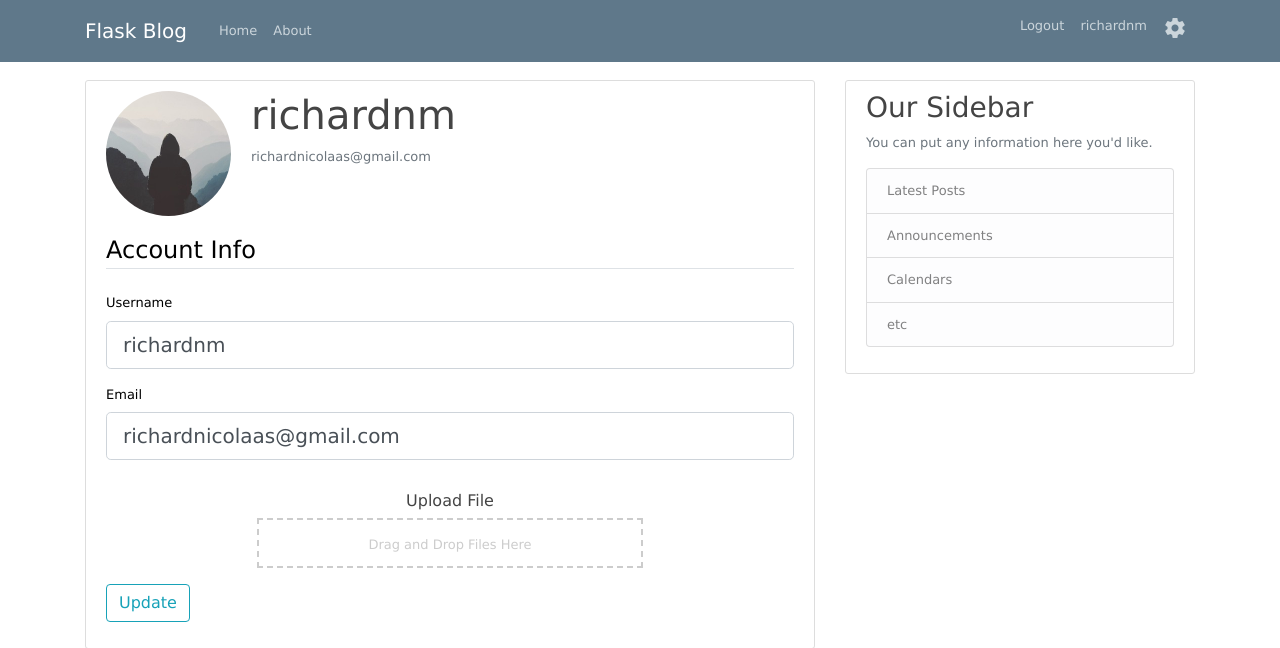
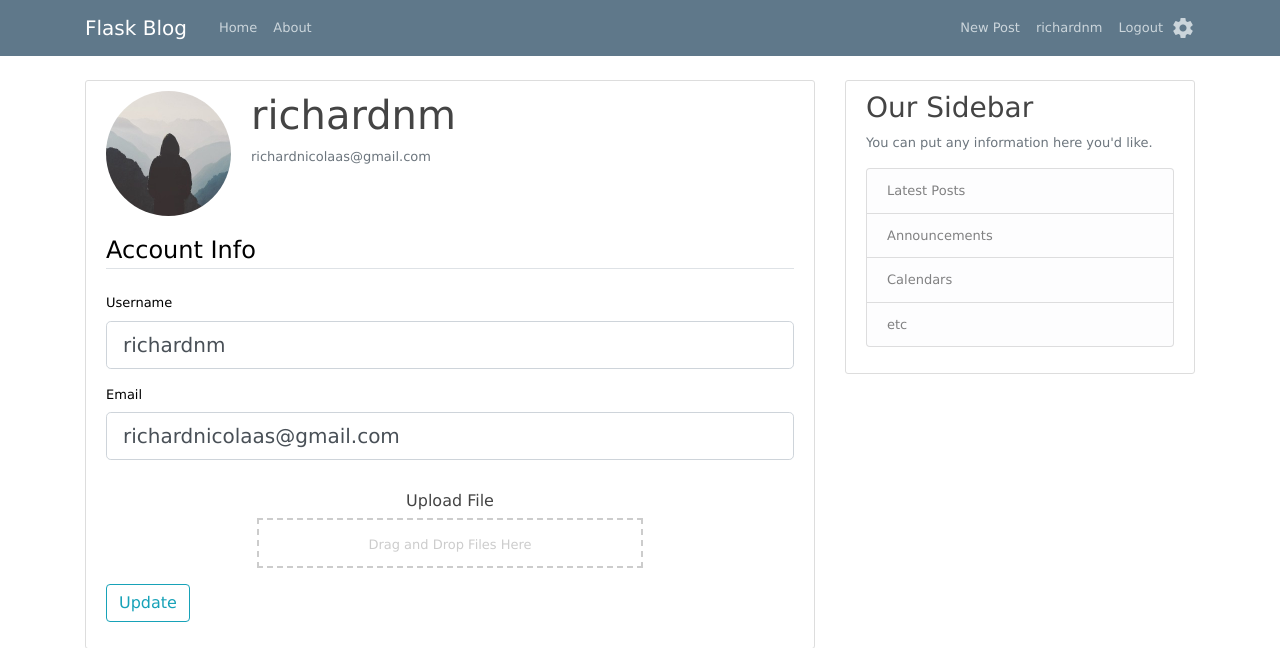
Before and after one commit to richardnm-2/FlaskBlog, a Flask app: page /account in a window 1280 px wide. Shown: the top 648 px of the page. Run offline with Flask 2, Linux system fonts and the light colour scheme; a user stored in the database is signed in; some libraries are stand-ins or nearby versions.

Commit message:
BD Update Delete

```diff
--- a/flaskblog/forms.py
+++ b/flaskblog/forms.py
@@ -1,7 +1,7 @@
 from flask_wtf import FlaskForm
 from flask_wtf.file import FileField, FileAllowed
 from flask_login import current_user
-from wtforms import StringField, PasswordField, SubmitField, BooleanField
+from wtforms import StringField, PasswordField, SubmitField, BooleanField, TextAreaField
 from wtforms.validators import DataRequired, Length, Email, EqualTo, ValidationError
 from flaskblog.models import User
 
@@ -55,3 +55,8 @@ class UpdateAccountForm(FlaskForm):
             user = User.query.filter_by(email=email.data).first()
             if user:
                 raise ValidationError('That email is taken. Please choose another one')
+
+class PostForm(FlaskForm):
+    title = StringField('Title', validators=[DataRequired()])
+    content = TextAreaField('Content', validators=[DataRequired()])
+    submit = SubmitField('Post')
--- /dev/null
+++ b/flaskblog/my_functions/teste2.py
@@ -0,0 +1,4 @@
+from datetime import datetime, timezone
+
+utc_dt = datetime.utcnow()
+print(utc_dt.replace(tzinfo=timezone.utc).astimezone(tz=None))
--- a/flaskblog/routes.py
+++ b/flaskblog/routes.py
@@ -1,33 +1,25 @@
-from flask import render_template, url_for, flash, redirect, request
+from flask import render_template, url_for, flash, redirect, request, abort
 from flaskblog import app, db, bcrypt
-from flaskblog.forms import RegistrationForm, LoginForm, UpdateAccountForm
-from flaskblog.models import User, Post
+from flaskblog.forms import RegistrationForm, LoginForm, UpdateAccountForm, PostForm
+from flaskblog.models import User, Post, PostHistory, DeletedPost, DeletedPostHistory
 from flask_login import login_user, logout_user, current_user, login_required
 from flaskblog.my_functions.upload import upload, transfer_picture_to_main_folder
+from flaskblog.my_functions.delete import delete_move_post
 from uuid import uuid4
+from datetime import datetime, timezone
+
 
 db.create_all()
-
-posts = [
-    {
-        'author': 'Richard',
-        'title': 'Blog Post 1',
-        'content': 'First post content',
-        'date_posted': 'April 20, 2020',
-    },
-
-    {
-        'author': 'Richard Meijerink',
-        'title': 'Blog Post 2',
-        'content': 'Second post content',
-        'date_posted': 'April 21, 2020',
-    }
-]
 
 @app.route('/')
 @app.route('/home')
 def home():
-    return render_template('home.html', posts=posts, title='TESTE')
+    posts = Post.query.order_by(Post.date_edited).all()
+    for post in posts:
+        print(post.content + str(post.date_edited))
+    posts_history = PostHistory.query.all()
+    tz = timezone.utc
+    return render_template('home.html', posts=posts, tz=tz, title='TESTE')
 
 @app.route('/about')
 def about():
@@ -100,3 +92,61 @@ def account():
         print("")
     image_file = url_for('static', filename='profile_pics/' + current_user.image_file)
     return render_template('account.html', title='Account', image_file=image_file, form=form)
+
+@app.route('/post/new', methods=['GET', 'POST'])
+@login_required
+def new_post():
+    form = PostForm()
+    if form.validate_on_submit():
+        post = Post(title=form.title.data, content = form.content.data, author=current_user)
+        db.session.add(post)
+        db.session.commit()
+        flash('Your post has been created!', 'success')
+        return redirect(url_for('home'))
+    return render_template('create_post.html', title='New Post',
+                            form=form, legend='New Post')
+
+@app.route('/post/<int:post_id>')
+def post(post_id):
+    tz = timezone.utc
+    post= Post.query.get_or_404(post_id)
+    return render_template('post.html', title=post.title, post=post, tz=tz)
+
+@app.route("/post/<int:post_id>/update", methods=['GET', 'POST'])
+@login_required
+def update_post(post_id):
+    post= Post.query.get_or_404(post_id)
+    if post.author != current_user:
+        abort(403)
+    form = PostForm()
+    if form.validate_on_submit():
+        post_edit = PostHistory()
+        post_edit.title = post.title
+        post_edit.date_edited = post.date_edited
+        post_edit.content = post.content
+        post_edit.post_id = post.id
+        db.session.add(post_edit)
+
+        post.date_edited = datetime.utcnow()
+        post.title = form.title.data
+        post.content = form.content.data
+        db.session.commit()
+        flash('Your post has been updated!', 'success')
+        return redirect(url_for('post', post_id=post.id))
+    elif request.method == 'GET':
+        form.title.data = post.title
+        form.content.data = post.content
+    return render_template('create_post.html', title='Update Post',
+                            form=form, legend='Update Post')
+
+@app.route("/post/<int:post_id>/delete", methods=['POST'])
+@login_required
+def delete_post(post_id):
+    post= Post.query.get_or_404(post_id)
+    if post.author != current_user:
+        abort(403)
+
+    delete_move_post(post)
+
+    flash('Your post has been deleted!', 'success')
+    return redirect(url_for('home'))
--- a/flaskblog/static/main.css
+++ b/flaskblog/static/main.css
@@ -84,10 +84,30 @@ a.article-title:hover {
   /* width: 50%; */
   /* border: 3px solid green; */
   /* padding: 0px 0px 0px 0px; */
+  margin: auto;
   vertical-align: middle;
   display: inline-flex;
 }
 
+.small-icon {
+  /* text-align: center;
+  padding-top: 2px;
+  margin-bottom: 0px; */
+  /* float: right; */
+  font-size: 18px;
+}
+
+.nav-icon {
+  /* float: right; */
+  /* display: inline-block; */
+  /* text-align: center; */
+  padding-top: 5px;
+  color: #cbd5db;
+}
+
+.nav-icon:hover {
+  color: #ffffff;
+}
 .cls {
   float: none;
 }
--- a/flaskblog/templates/layout.html
+++ b/flaskblog/templates/layout.html
@@ -35,15 +35,21 @@
               </div>
               <!-- Navbar Right Side -->
               <div class="navbar-nav">
+                <div class="navbar-nav">
                   {% if current_user.is_authenticated %}
+                  <a class="nav-item nav-link" href="{{ url_for('new_post')}}">New Post</a>
+                  <a class="nav-item nav-link" href="{{ url_for('account')}}">{{ current_user.username }} </a>
                   <a class="nav-item nav-link" href="{{ url_for('logout')}}">Logout</a>
-                  <a class="nav-item nav-link" href="{{ url_for('account')}}">{{ current_user.username }} </a>
+                  <div class="center-vertical">
                     <!-- <a class="nav-item nav-link center-vertical" href="/settings">{{ current_user.username }} <i class="material-icons">settings</i> </a> -->
-                  <a class="nav-item nav-link" href="/settings"> <i class="material-icons">settings</i> </a>
+                      <a class="nav-item nav-icon" href="/settings"> <i class="material-icons small-icon">settings</i> </a>
+                  </div>
+                </div>
                   {% else %}
                     <a class="nav-item nav-link" href="{{ url_for('login')}}">Login</a>
                     <a class="nav-item nav-link" href="{{ url_for('register')}}">Register</a>
                   {% endif %}
+                </div>
               </div>
             </div>
           </div>
```
Also changed, not shown: flaskblog/models.py (+41 -0 lines), flaskblog/my_functions/delete.py (added, +32 -0 lines), flaskblog/templates/create_post.html (added, +45 -0 lines), flaskblog/templates/home.html (+10 -4 lines), flaskblog/templates/post.html (added, +46 -0 lines), app.py (line endings or trailing spaces), flaskblog/my_functions/upload.py (line endings or trailing spaces), flaskblog/site.db. Lines whose indentation alone changed are shown as unchanged.
